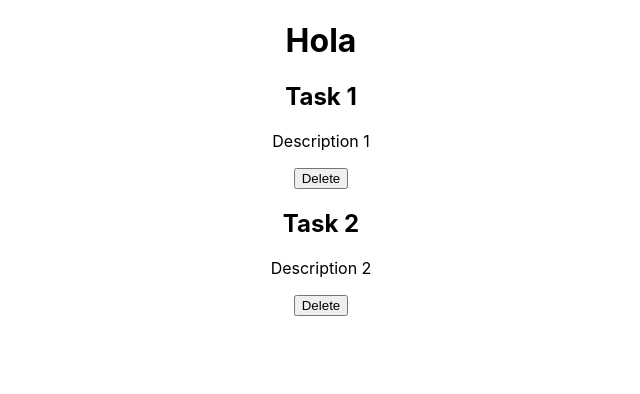
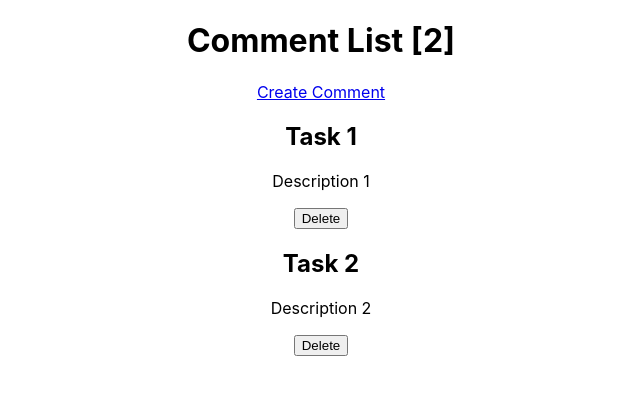
Before and after one commit to Serphp/React-Redux, a React (Create React App) app: page / in a window 1280 px wide. Shown: the top 394 px of the page, without its empty margins (319-959 px from the left). Built offline with nearby package versions, Linux system fonts and the light colour scheme.

Commit message:
Use Navigate and Link

```diff
--- a/src/components/CommentList.js
+++ b/src/components/CommentList.js
@@ -1,4 +1,5 @@
 import { useSelector, useDispatch } from "react-redux"
+import { Link } from "react-router-dom";
 import { delComment } from "../features/tasks/Storage";
 
 export default function CommentList() {
@@ -11,11 +12,17 @@
     const HDelete = (id) => {
         //id.preventDefault();
         Dispch(delComment(id));
-        console.log(id);
+        //console.log(id);
     }
 
     return (<>
-    <h1> Hola </h1>
+
+    <header>
+        <h1>Comment List [{comment.length}]</h1>
+        <Link to="/create">
+            Create Comment
+        </Link>
+    </header>
     {
         comment.map((task, index) => (
             <div key={index}>
--- a/src/components/CommentSubmit.js
+++ b/src/components/CommentSubmit.js
@@ -2,6 +2,7 @@
 import { useDispatch } from "react-redux";
 import { addComment } from "../features/tasks/Storage";
 import { v4 as uuid } from "uuid";
+import { useNavigate } from "react-router-dom";
 
 export default function CommentSubmit() {
 
@@ -10,6 +11,7 @@
         description: ''
     });
 
+    const Navigate = useNavigate();
     const Dispch = useDispatch();
 
     const handleInputChange = (e) => {
@@ -23,13 +25,14 @@
         })
     }
 
-    const handletest = (e) => {
+    const HSubmit = (e) => {
         //console.log(title);
         Dispch(addComment({
             ...title,
             id: uuid(),
             //completed: false or true
         }));
+        Navigate("/");
         // e.preventDeafault evita refrescar la pagina
         e.preventDefault();
     }
@@ -37,7 +40,7 @@
 
     return (
         <>
-            <form onSubmit={handletest}>
+            <form onSubmit={HSubmit}>
                 <input name='title' type="text" placeholder="Task Title" onChange={handleInputChange} />
                 <textarea name='description' placeholder="Task Description" onChange={handleInputChange}/>
                 <button type="submit">Add Task</button>
```
